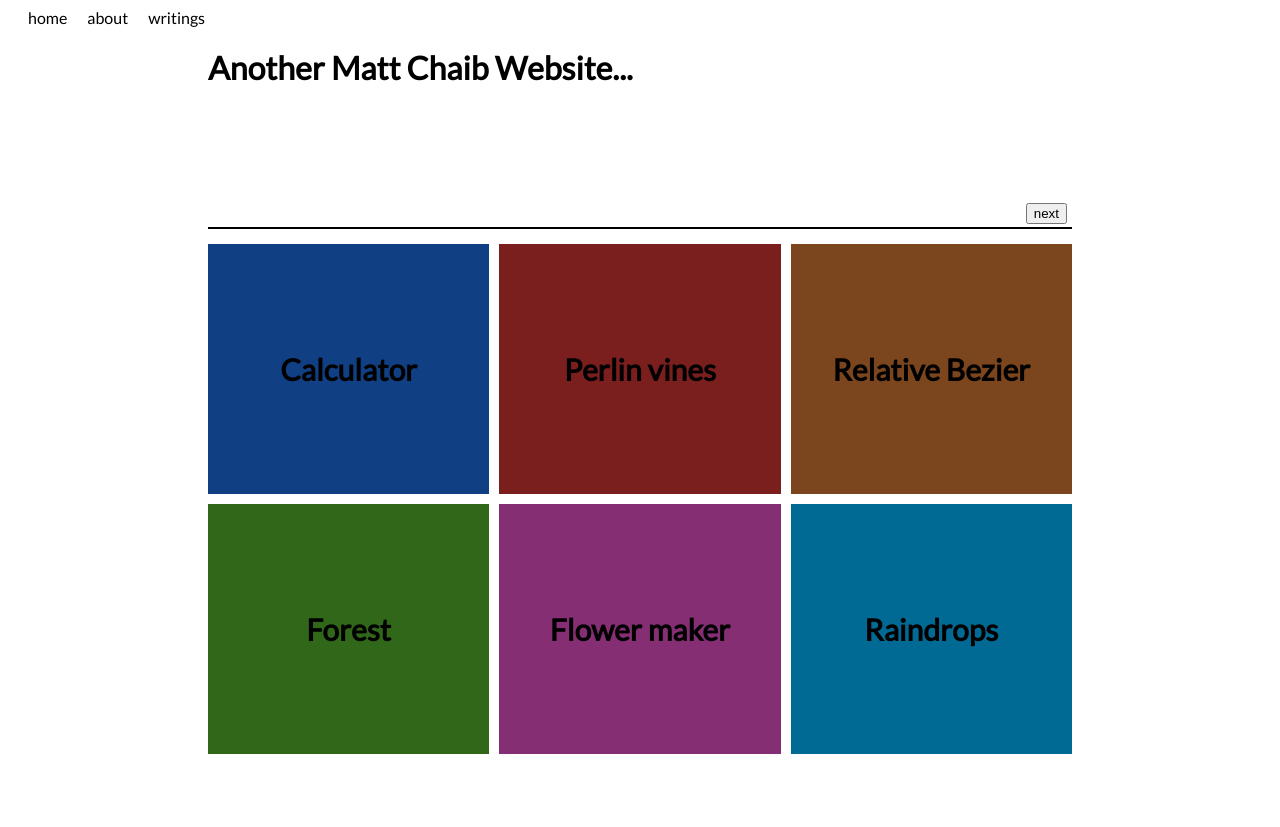
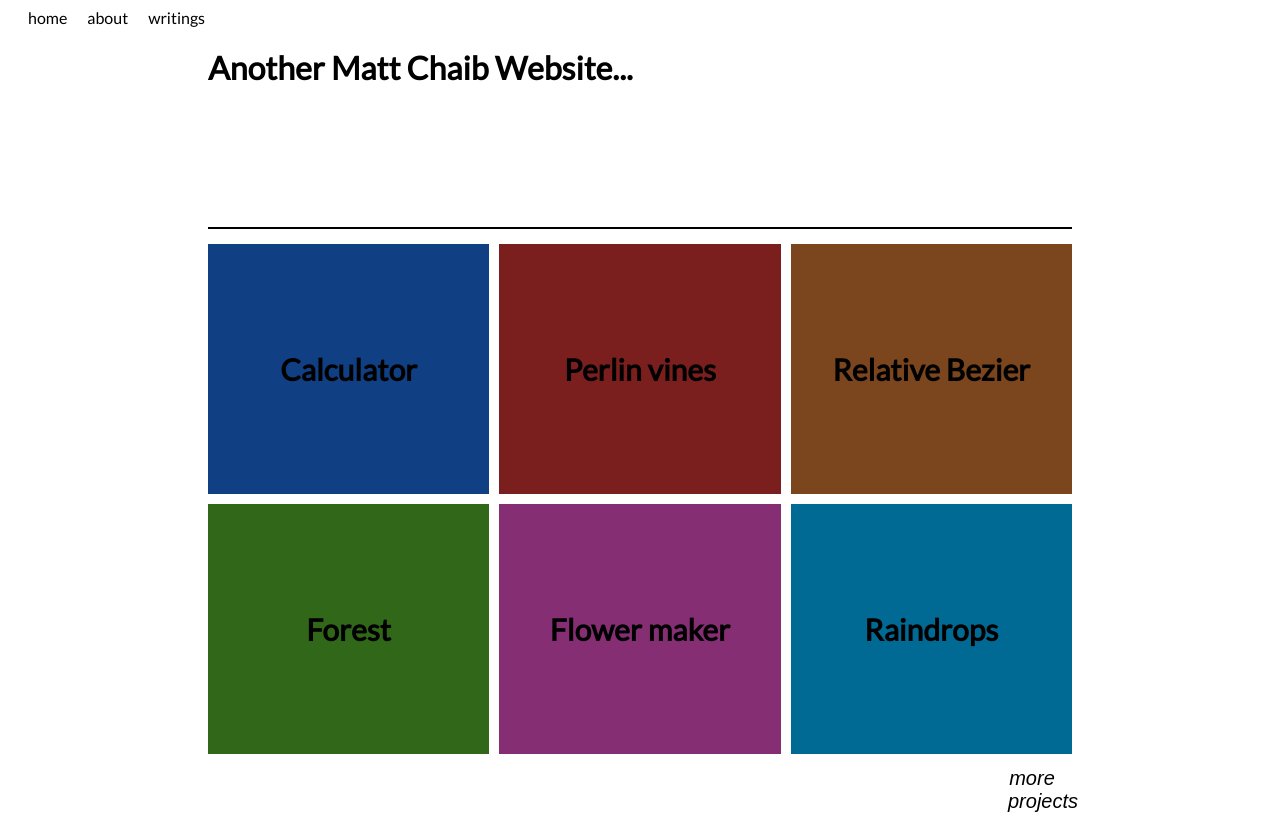
Before and after one commit to mogs-git/mogs-git.github.io, a plain HTML site: page index.html in a window 1280 px wide. Before the commit the page ends 800 px from the top, so only its background shows below. Drawn offline with Linux system fonts and the light colour scheme.

Commit message:
update button for slideshow

```diff
--- a/script.js
+++ b/script.js
@@ -45,26 +45,15 @@ function brighten_hsl_string(s) {
 	return s.join("");
 }
 
-// DOM
+// Creating DOM elements
 
+// Welcome container
 const welcome_container = document.getElementById("welcome_container");
 let desc_node = document.createElement("p");
 desc_node.classList.add("desc");
 welcome_container.appendChild(desc_node);
 
-n_projects = projects.length;
-projects_per_sheet = 6;
-n_project_subcontainers = Math.ceil(n_projects/projects_per_sheet);
 const projects_container = document.getElementById("projects_container");
-
-let next_button = document.createElement("button")
-next_button.setAttribute("id", "next")
-next_button.style.position="absolute";
-next_button.style.bottom="5px";
-next_button.style.right="5px";
-next_button.textContent ="next";
-next_button.style.zIndex=5;
-projects_container.appendChild(next_button);
 
 const projects_subcontainer_a = document.createElement("div");
 const content_a = document.createElement("div");
@@ -83,6 +72,9 @@ projects_subcontainer_b.appendChild(content_b)
 let parentBounds = projects_container.getBoundingClientRect();
 let carousel_position = 0;
 let current_subcontainer = "a";
+n_projects = projects.length;
+projects_per_sheet = 6;
+n_project_subcontainers = Math.ceil(n_projects/projects_per_sheet);
 
 
 let i_start = projects_per_sheet * carousel_position;
@@ -139,14 +131,33 @@ for (let i = i_start; i < i_end; i++) {
 	}
 }
 
+console.log(projects_subcontainer_a.offsetHeight)
+projects_container.style.height = projects_subcontainer_a.offsetHeight + 50 + "px"
+let next_button = document.createElement("button")
+next_button.setAttribute("id", "next")
+next_button.textContent = "more projects";
+projects_container.appendChild(next_button);
+next_button.addEventListener("mouseover", () => {
+	next_button.textContent = "\u27F6";
+	backgroundColor = "#e7e7e7";
+})
+next_button.addEventListener("mouseout", () => {
+	next_button.textContent = "more projects";
+	backgroundColor = "rgba(0,0,0,0)";
+})
 projects_subcontainer_b.style.left = -projects_subcontainer_b.offsetWidth-parentBounds.left + "px"
 
-next_button.addEventListener("click", () => {
-console.log("OI")
+let locked = false;
+function unlock () {
+    locked = false;
+}
+function handle_click() {
+	if (!locked) {
+		locked = true;
+        setTimeout(unlock, 1500);
 		let project_aBounds = projects_subcontainer_a.getBoundingClientRect();
 		let project_bBounds = projects_subcontainer_b.getBoundingClientRect();
 
-	console.log(current_subcontainer)
 		if (current_subcontainer == "a") {
 			let pos = 0;
 			console.log(pos)
@@ -200,7 +211,9 @@ console.log("OI")
 
 	  current_subcontainer == "a" ? (current_subcontainer = "b") : (current_subcontainer = "a")
 	  carousel_position > n_project_subcontainers-1 ? (carousel_position = 0) : (carousel_position += 1)
-})
+	}
+}
+next_button.addEventListener("click", handle_click)
 
 let tags = ["technical", "art", "game"];
 
--- a/theme.css
+++ b/theme.css
@@ -1,11 +1,8 @@
 body {
 	font-family: 'Lato', sans-serif;
-		overflow: hidden;
-
 }
 
 .slide {
-	float: left;
 	left: 0%;
 	position: absolute;
 	width: 100%;
@@ -19,6 +16,21 @@ body {
 	grid-gap: 10px;
 	margin: 15px auto;
 	height: 100%;
+}
+
+#next {
+	position: absolute;
+	content: "More projects";
+	width: 60px;
+	bottom: 5px;
+	right: 10px;
+	z-index: 5;
+	border: none;
+	font-size: 20px;
+	background-color: rgba(0,0,0,0);
+	font-style: italic;
+  	color: black;
+  	transition-duration: 0.4s;
 }
 
 #main_container {
@@ -37,9 +49,9 @@ body {
 }
 
 #projects_container {
-	display: flex;
+	display: inline-block;
 	position: relative;
-	justify-content: center;
+	height: 100%;
 }
 
 .project_item {
```
Lines whose indentation alone changed are shown as unchanged.
